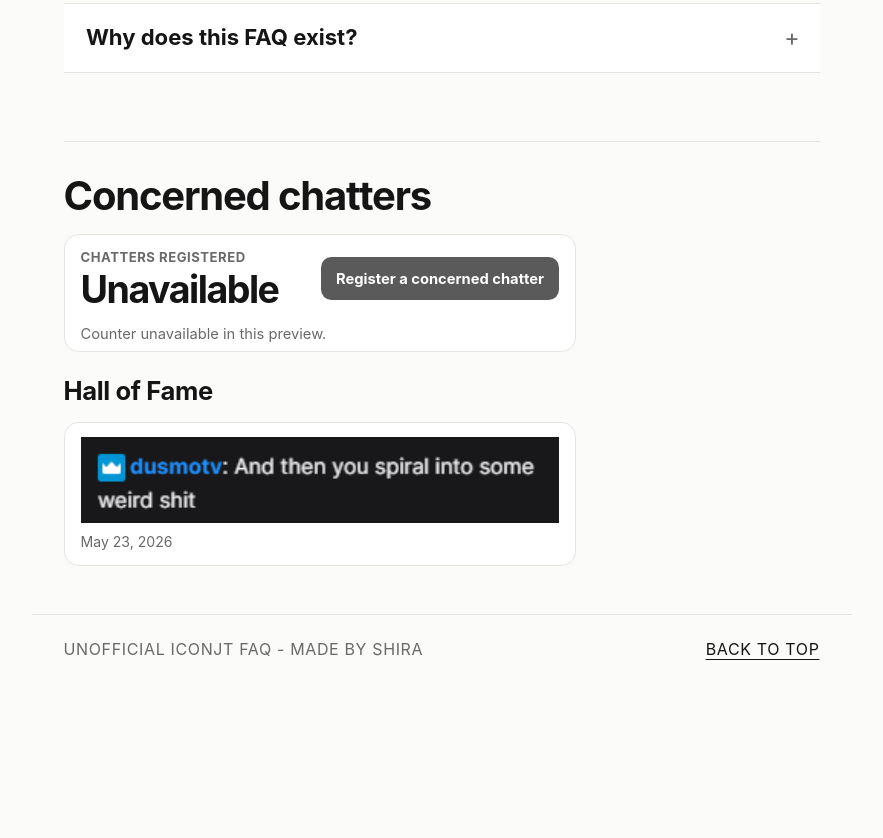
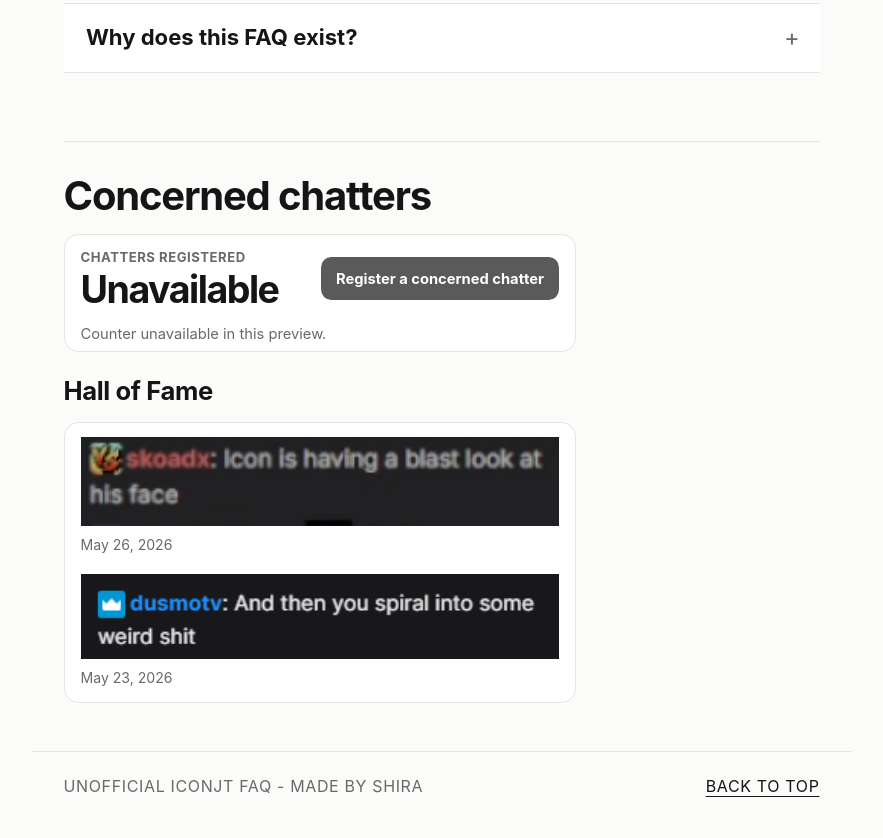
Before and after one commit to bgigurtsis/faq-site, a website: page index.html in a window 1280 px wide. Shown: the part 1393-2231 px from the top of the page, without its empty margins (191-1074 px from the left). Before the commit the page ends 2094 px from the top, so only its background shows below. Drawn offline with Linux system fonts and the light colour scheme; no server answers.

Commit message:
feat: add skoadx to the Hall of Fame
skoadx: "Icon is having a blast look at his face" (May 26, 2026).

```diff
--- a/index.html
+++ b/index.html
@@ -149,6 +149,10 @@
                  copy this <figure> block, update the src/alt, and put the
                  date the chatter was spotted in the figcaption. Newest first. -->
             <figure class="concerned-card">
+              <img src="public/concerned/skoadx-blast.png" alt="skoadx saying: Icon is having a blast look at his face" loading="lazy">
+              <figcaption>May 26, 2026</figcaption>
+            </figure>
+            <figure class="concerned-card">
               <img src="public/concerned/dusmot-spiral.png" alt="dusmot saying: And then you spiral into some weird shit" loading="lazy">
               <figcaption>May 23, 2026</figcaption>
             </figure>
```
Also changed, not shown: public/concerned/skoadx-blast.png (added).
